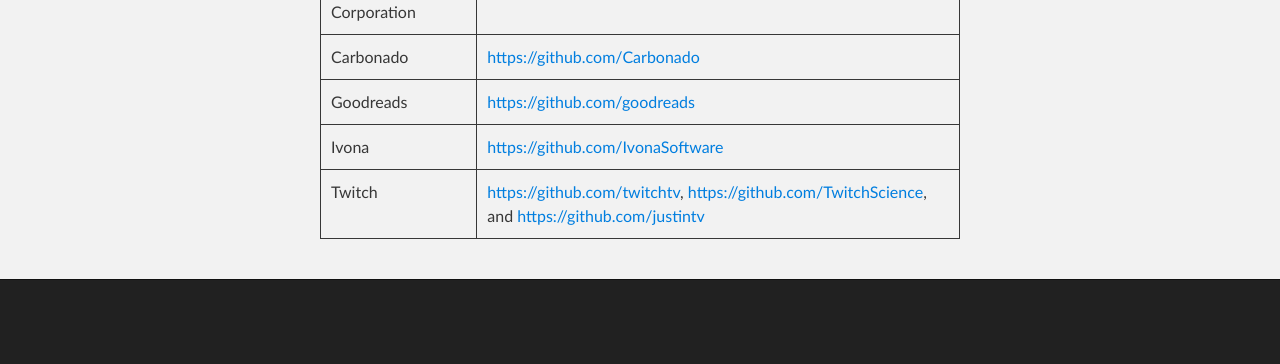
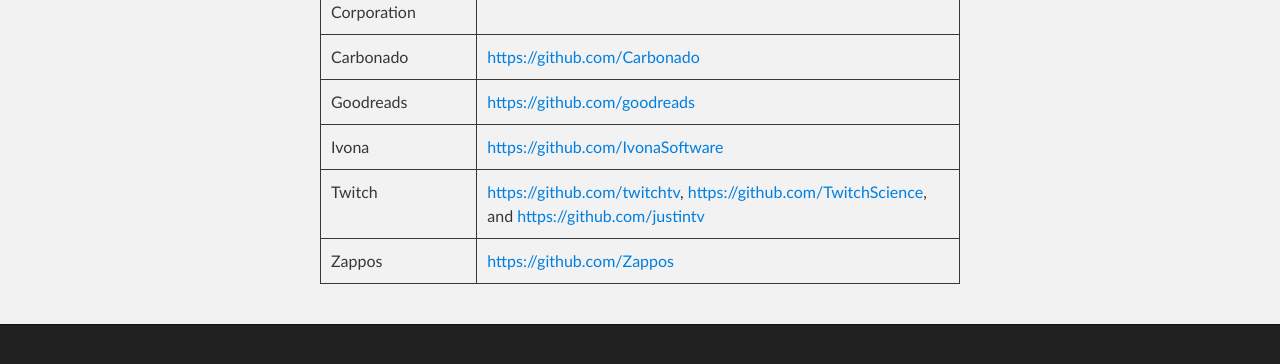
Before and after one commit to salewski/amzn.github.io, a plain HTML site: page index.html in a window 1280 px wide. Shown: the part 378-742 px from the top of the page. Drawn offline with Linux system fonts and the light colour scheme.

Commit message:
Added Zappos to the list

```diff
--- a/index.html
+++ b/index.html
@@ -70,6 +70,10 @@
             <td>Twitch</td>
             <td><a href="https://github.com/twitchtv">https://github.com/twitchtv</a>, <a href="https://github.com/TwitchScience">https://github.com/TwitchScience</a>, and <a href="https://github.com/justintv">https://github.com/justintv</a></td>
           </tr>
+          <tr>
+            <td>Zappos</td>
+            <td><a href="https://github.com/Zappos">https://github.com/Zappos</a></td>
+          </tr>
         </table>
       </section>
     </div>
```
